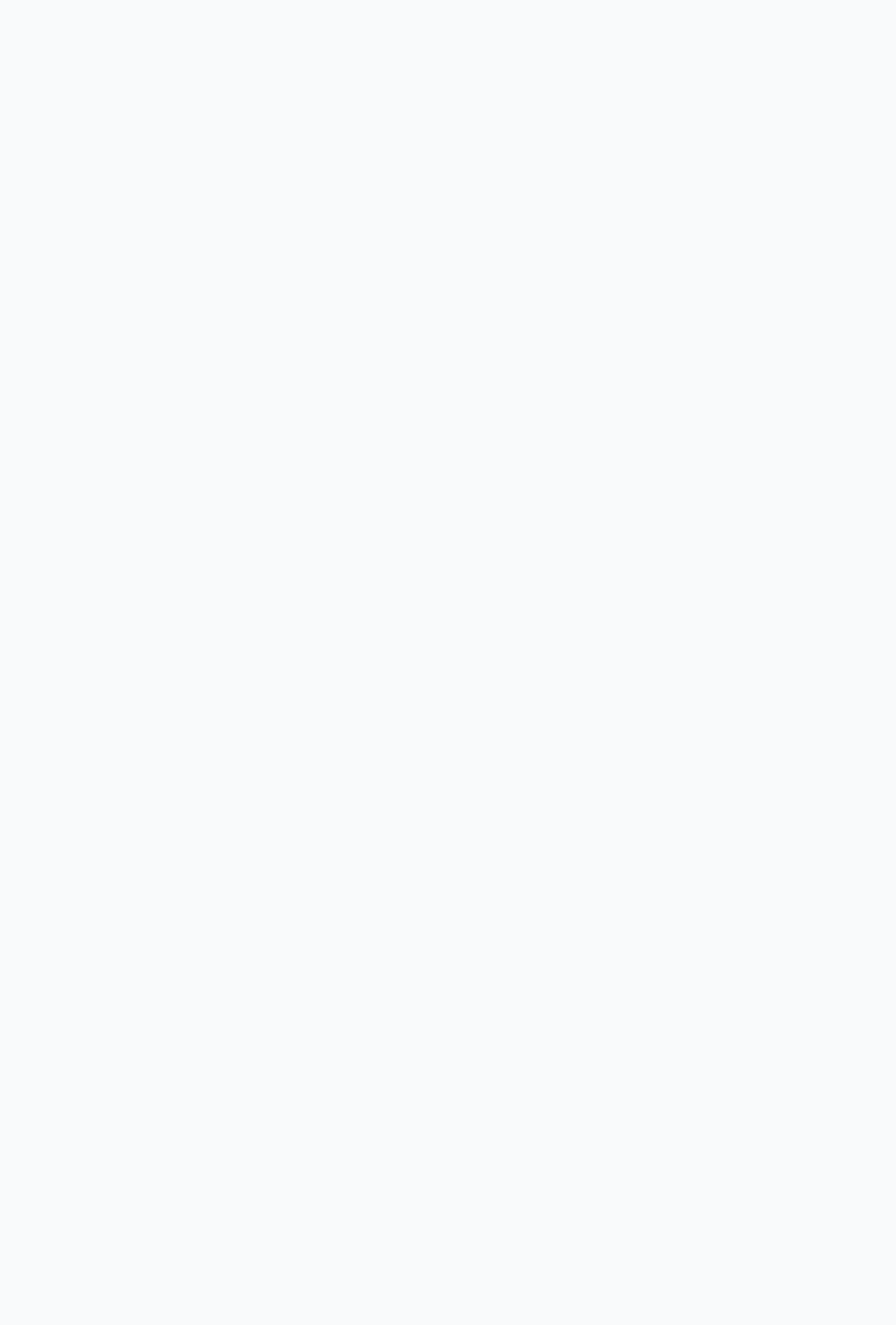
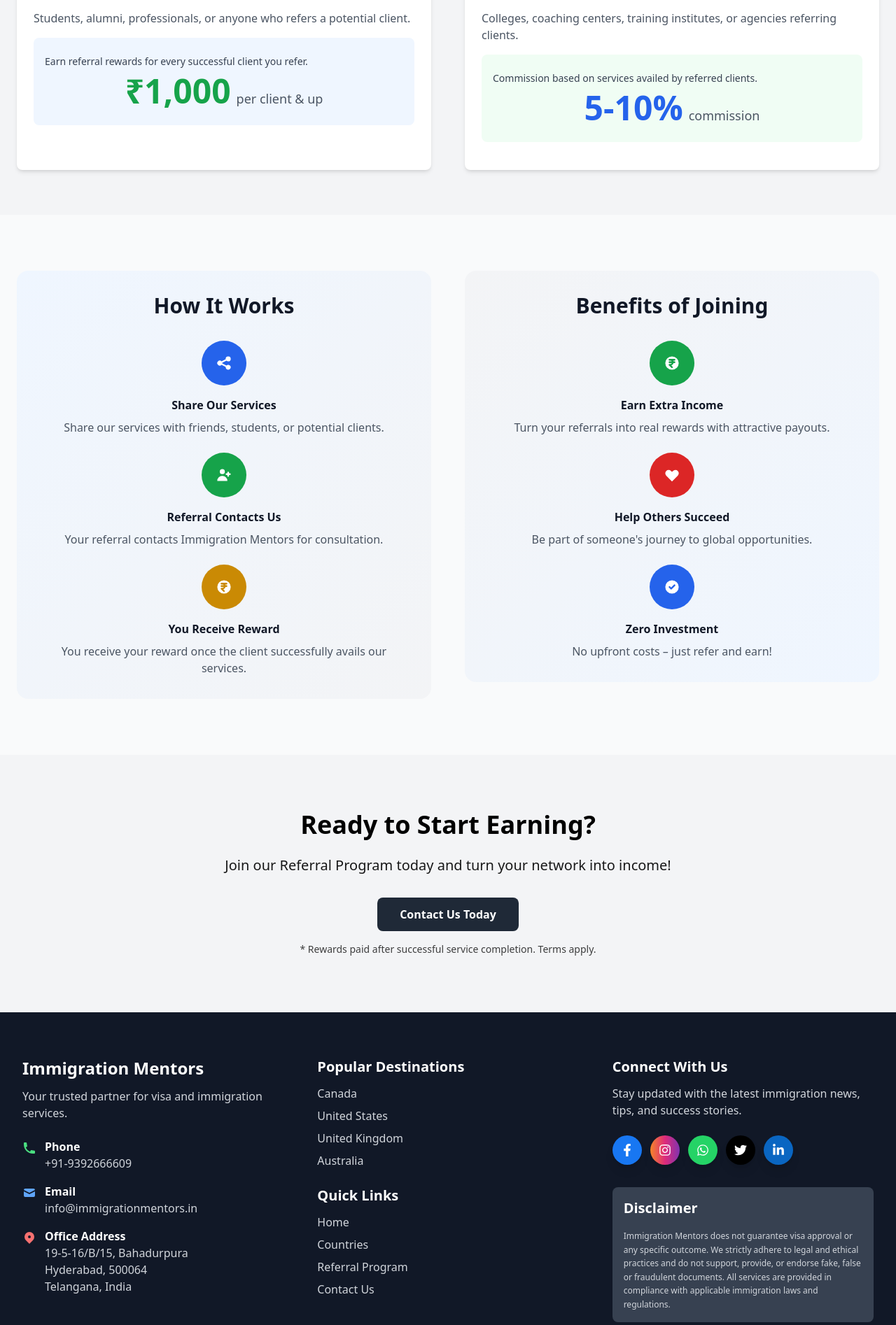
Before and after one commit to immigrationMentors/immigrationmentors_website, a React (Vite) app: page /referral-program in a window 1280 px wide. Before the commit this address had no page. Shown: the part 746-2640 px from the top of the page at 70% size. Before the commit the page ends 800 px from the top, so only its background shows below. Built offline with nearby package versions, Linux system fonts and the light colour scheme; a web font is replaced by a local one.

Commit message:
Add Disclaimer and Referral Program

```diff
--- a/src/App.jsx
+++ b/src/App.jsx
@@ -6,6 +6,7 @@
 import Country from './pages/Country';
 import FAQ from './pages/FAQ';
 import Contact from './pages/Contact';
+import ReferralProgram from './pages/ReferralProgram';
 import PrivacyPolicy from './pages/PrivacyPolicy';
 import TermsAndConditions from './pages/TermsAndConditions';
 import ScrollToTop from './components/ScrollToTop';
@@ -23,6 +24,7 @@
           <Route path="/countries" element={<Countries />} />
           <Route path="/country/:slug" element={<Country />} />
           <Route path="/faq" element={<FAQ />} />
+          <Route path="/referral-program" element={<ReferralProgram />} />
           <Route path="/contact" element={<Contact />} />
           <Route path="/privacy-policy" element={<PrivacyPolicy />} />
           <Route path="/terms-and-conditions" element={<TermsAndConditions />} />
--- a/src/components/Footer.jsx
+++ b/src/components/Footer.jsx
@@ -6,8 +6,8 @@
 const Footer = () => {
   return (
     <footer className="bg-gray-900 text-white py-6 sm:py-10 md:py-16">
-  <div className="max-w-7xl mx-auto px-4 sm:px-6 lg:px-8">
-  <div className="grid grid-cols-1 sm:grid-cols-2 lg:grid-cols-3 gap-4 sm:gap-8 md:gap-12">
+      <div className="max-w-7xl mx-auto px-4 sm:px-6 lg:px-8">
+        <div className="grid grid-cols-1 sm:grid-cols-2 lg:grid-cols-3 gap-4 sm:gap-8 md:gap-12">
 
           {/* Company Info & Contact - Highest Priority */}
           <div className="lg:col-span-1">
@@ -53,18 +53,19 @@
 
           {/* Services & Links */}
           <div className="mt-4 sm:mt-0">
-            <h4 className="text-base sm:text-lg md:text-xl font-semibold text-white mb-3 md:mb-6">Popular Destinations</h4>
-            <ul className="space-y-1 md:space-y-3">
+            <h4 className="text-base sm:text-lg md:text-xl font-semibold text-white mb-2 md:mb-3">Popular Destinations</h4>
+            <ul className="space-y-1 md:space-y-2">
               <li><Link to="/countries/canada" className="text-gray-300 hover:text-white transition-colors text-sm sm:text-base md:text-md">Canada</Link></li>
               <li><Link to="/countries/usa" className="text-gray-300 hover:text-white transition-colors text-sm sm:text-base md:text-md">United States</Link></li>
               <li><Link to="/countries/uk" className="text-gray-300 hover:text-white transition-colors text-sm sm:text-base md:text-md">United Kingdom</Link></li>
               <li><Link to="/countries/australia" className="text-gray-300 hover:text-white transition-colors text-sm sm:text-base md:text-md">Australia</Link></li>
             </ul>
-            <div className="mt-4 md:mt-8">
-              <h4 className="text-base sm:text-lg md:text-xl font-semibold text-white mb-3 md:mb-6">Quick Links</h4>
-              <ul className="space-y-1 md:space-y-3">
+            <div className="mt-4 md:mt-6">
+              <h4 className="text-base sm:text-lg md:text-xl font-semibold text-white mb-2 md:mb-3">Quick Links</h4>
+              <ul className="space-y-1 md:space-y-2">
                 <li><Link to="/" className="text-gray-300 hover:text-white transition-colors text-sm sm:text-base md:text-md">Home</Link></li>
                 <li><Link to="/countries" className="text-gray-300 hover:text-white transition-colors text-sm sm:text-base md:text-md">Countries</Link></li>
+                <li><Link to="/referral-program" className="text-gray-300 hover:text-white transition-colors text-sm sm:text-base md:text-md">Referral Program</Link></li>
                 <li><Link to="/contact" className="text-gray-300 hover:text-white transition-colors text-sm sm:text-base md:text-md">Contact Us</Link></li>
               </ul>
             </div>
@@ -72,12 +73,12 @@
 
           {/* Social Media & CTA */}
           <div className="mt-4 lg:mt-0">
-            <h4 className="text-base sm:text-lg md:text-xl font-semibold text-white mb-3 md:mb-6">Connect With Us</h4>
+            <h4 className="text-base sm:text-lg md:text-xl font-semibold text-white mb-2 md:mb-3">Connect With Us</h4>
             <p className="text-gray-300 mb-3 md:mb-6 leading-relaxed text-sm sm:text-base md:text-md">
               Stay updated with the latest immigration news, tips, and success stories.
             </p>
 
-            <div className="flex flex-wrap gap-2 sm:gap-3 mb-4 sm:mb-6">
+            <div className="flex flex-wrap gap-2 sm:gap-3 mb-6 sm:mb-8">
               <a
                 href="https://www.facebook.com/share/19542DKPYj/?mibextid=wwXIfr"
                 target="_blank"
@@ -125,17 +126,14 @@
               </a>
             </div>
 
-            <div className="bg-gray-800 p-4 sm:p-6 rounded-lg">
-              <h5 className="text-white font-semibold mb-2 text-base sm:text-lg md:text-xl">Ready to Start Your Journey?</h5>
-              <Link
-                to="/contact"
-                className="inline-block bg-white text-gray-900 px-4 sm:px-6 py-2 rounded-lg font-semibold hover:bg-gray-100 transition-colors text-sm sm:text-base md:text-md"
-              >
-                Get Free Consultation
-              </Link>
+            <div className="bg-gray-700 p-2 sm:p-4 rounded-lg">
+              <h5 className="text-white font-semibold mb-4 text-base sm:text-lg md:text-xl">Disclaimer</h5>
+
+              <p className="text-xs text-gray-300 leading-relaxed">
+                Immigration Mentors does not guarantee visa approval or any specific outcome. We strictly adhere to legal and ethical practices and do not support, provide, or endorse fake, false or fraudulent documents. All services are provided in compliance with applicable immigration laws and regulations.
+              </p>
             </div>
           </div>
-
         </div>
 
         <div className="border-t border-gray-700 mt-6 sm:mt-10 md:mt-12 pt-4 sm:pt-8">
--- a/src/components/Navbar.jsx
+++ b/src/components/Navbar.jsx
@@ -68,6 +68,13 @@
               FAQ
             </Link>
             <Link
+              to="/referral-program"
+              className={`text-gray-700 hover:text-gray-900 transition-colors pb-1 ${location.pathname === '/referral-program' ? 'border-b-2 border-gray-800 font-medium' : ''}`}
+              onClick={scrollToTop}
+            >
+              Referral Program
+            </Link>
+            <Link
               to="/contact"
               className={`text-gray-700 hover:text-gray-900 transition-colors pb-1 ${location.pathname === '/contact' ? 'border-b-2 border-gray-800 font-medium' : ''}`}
               onClick={scrollToTop}
@@ -133,6 +140,13 @@
               FAQ
             </Link>
             <Link
+              to="/referral-program"
+              className={`text-gray-700 hover:text-gray-900 transition-colors px-2 py-2 rounded-md hover:bg-gray-100 ${location.pathname === '/referral-program' ? 'border-l-4 border-gray-800 font-medium pl-3' : ''}`}
+              onClick={handleNavClick}
+            >
+              Referral Program
+            </Link>
+            <Link
               to="/contact"
               className={`text-gray-700 hover:text-gray-900 transition-colors px-2 py-2 rounded-md hover:bg-gray-100 ${location.pathname === '/contact' ? 'border-l-4 border-gray-800 font-medium pl-3' : ''}`}
               onClick={handleNavClick}
--- /dev/null
+++ b/src/pages/ReferralProgram.jsx
@@ -0,0 +1,145 @@
+import React from 'react';
+import { Link } from 'react-router-dom';
+import Navbar from '../components/Navbar';
+import Footer from '../components/Footer';
+import { HiShare, HiUserAdd, HiCurrencyRupee, HiOfficeBuilding, HiChartBar, HiHeart, HiCheckCircle, HiSparkles } from 'react-icons/hi';
+
+const ReferralProgram = () => {
+  return (
+    <div className="min-h-screen bg-gray-50">
+      <Navbar />
+
+      {/* Page Header */}
+      <section className="py-6 sm:py-8 md:py-10 bg-white">
+        <div className="max-w-7xl mx-auto px-4 sm:px-6 text-center">
+          <h1 className="text-2xl sm:text-3xl md:text-4xl font-bold text-gray-900 mb-4 sm:mb-6">Referral Program</h1>
+          <p className="text-base sm:text-md md:text-lg text-gray-600 max-w-3xl mx-auto font-semibold">
+            Earn rewards by referring clients to Immigration Mentors. Both individuals and institutes can benefit!
+          </p>
+        </div>
+      </section>
+
+      {/* Who Can Participate */}
+      <section className="bg-gray-100 py-10 sm:py-12 md:py-16 px-4 sm:px-6">
+        <div className="max-w-7xl mx-auto">
+          <h2 className="text-2xl sm:text-3xl md:text-4xl font-bold text-gray-900 mb-8 sm:mb-12 text-center">Who Can Participate</h2>
+          <div className="grid grid-cols-1 md:grid-cols-2 gap-8 sm:gap-12">
+            <div className="bg-white p-6 rounded-lg shadow-md hover:shadow-lg transition-shadow">
+              <div className="flex items-center justify-center mb-4">
+                <h3 className="text-xl sm:text-2xl font-semibold text-green-600">Individuals</h3>
+              </div>
+              <img src="/individuals.jpg" alt="Individuals" className="w-full h-32 sm:h-48 md:h-64 object-cover rounded-lg mb-4" />
+              <p className="text-gray-600 mb-4">Students, alumni, professionals, or anyone who refers a potential client.</p>
+              <div className="bg-blue-50 p-4 rounded-lg mb-4 py-6">
+                <p className="text-sm text-gray-700 mb-2">Earn referral rewards for every successful client you refer.</p>
+                <div className="text-center">
+                  <span className="text-4xl sm:text-5xl font-bold text-green-600">₹1,000</span>
+                  <span className="text-lg text-gray-600 ml-2">per client & up</span>
+                </div>
+              </div>
+            </div>
+            <div className="bg-white p-6 rounded-lg shadow-md hover:shadow-lg transition-shadow">
+              <div className="flex items-center justify-center mb-4">
+                <h3 className="text-xl sm:text-2xl font-semibold text-blue-600">Institutes / Organizations</h3>
+              </div>
+              <img src="/organizations.jpg" alt="Institutes / Organizations" className="w-full h-32 sm:h-48 md:h-64 object-cover rounded-lg mb-4" />
+              <p className="text-gray-600 mb-4">Colleges, coaching centers, training institutes, or agencies referring clients.</p>
+              <div className="bg-green-50 p-4 rounded-lg mb-4 py-6">
+                <p className="text-sm text-gray-700 mb-2">Commission based on services availed by referred clients.</p>
+                <div className="text-center">
+                  <span className="text-4xl sm:text-5xl font-bold text-blue-600">5-10%</span>
+                  <span className="text-lg text-gray-600 ml-2">commission</span>
+                </div>
+              </div>
+            </div>
+          </div>
+        </div>
+      </section>
+
+      {/* How It Works and Benefits */}
+      <section className="py-12 sm:py-16 md:py-20 px-4 sm:px-6">
+        <div className="max-w-7xl mx-auto">
+          <div className="grid grid-cols-1 lg:grid-cols-2 gap-8 sm:gap-12 items-start">
+            {/* How It Works */}
+            <div className="bg-gradient-to-br from-blue-50 to-gray-100 p-6 sm:p-8 rounded-2xl">
+              <h2 className="text-2xl sm:text-3xl font-bold text-gray-900 mb-6 sm:mb-8 text-center">How It Works</h2>
+              <div className="grid grid-cols-1 gap-4 sm:gap-6">
+                <div className="text-center">
+                  <div className="bg-blue-600 p-3 rounded-full w-16 h-16 flex items-center justify-center mx-auto mb-4">
+                    <HiShare className="text-white text-2xl" />
+                  </div>
+                  <h4 className="font-semibold text-gray-900 mb-2">Share Our Services</h4>
+                  <p className="text-gray-600">Share our services with friends, students, or potential clients.</p>
+                </div>
+                <div className="text-center">
+                  <div className="bg-green-600 p-3 rounded-full w-16 h-16 flex items-center justify-center mx-auto mb-4">
+                    <HiUserAdd className="text-white text-2xl" />
+                  </div>
+                  <h4 className="font-semibold text-gray-900 mb-2">Referral Contacts Us</h4>
+                  <p className="text-gray-600">Your referral contacts Immigration Mentors for consultation.</p>
+                </div>
+                <div className="text-center">
+                  <div className="bg-yellow-600 p-3 rounded-full w-16 h-16 flex items-center justify-center mx-auto mb-4">
+                    <HiCurrencyRupee className="text-white text-2xl" />
+                  </div>
+                  <h4 className="font-semibold text-gray-900 mb-2">You Receive Reward</h4>
+                  <p className="text-gray-600">You receive your reward once the client successfully avails our services.</p>
+                </div>
+              </div>
+            </div>
+            {/* Benefits of Joining */}
+            <div className="bg-gradient-to-br from-gray-100 to-blue-50 p-6 sm:p-8 rounded-2xl">
+              <h2 className="text-2xl sm:text-3xl font-bold text-gray-900 mb-6 sm:mb-8 text-center">Benefits of Joining</h2>
+              <div className="grid grid-cols-1 gap-4 sm:gap-6">
+                <div className="text-center">
+                  <div className="bg-green-600 p-3 rounded-full w-16 h-16 flex items-center justify-center mx-auto mb-4">
+                    <HiCurrencyRupee className="text-white text-2xl" />
+                  </div>
+                  <h4 className="font-semibold text-gray-900 mb-2">Earn Extra Income</h4>
+                  <p className="text-gray-600">Turn your referrals into real rewards with attractive payouts.</p>
+                </div>
+                <div className="text-center">
+                  <div className="bg-red-600 p-3 rounded-full w-16 h-16 flex items-center justify-center mx-auto mb-4">
+                    <HiHeart className="text-white text-2xl" />
+                  </div>
+                  <h4 className="font-semibold text-gray-900 mb-2">Help Others Succeed</h4>
+                  <p className="text-gray-600">Be part of someone's journey to global opportunities.</p>
+                </div>
+                <div className="text-center">
+                  <div className="bg-blue-600 p-3 rounded-full w-16 h-16 flex items-center justify-center mx-auto mb-4">
+                    <HiCheckCircle className="text-white text-2xl" />
+                  </div>
+                  <h4 className="font-semibold text-gray-900 mb-2">Zero Investment</h4>
+                  <p className="text-gray-600">No upfront costs – just refer and earn!</p>
+                </div>
+              </div>
+            </div>
+          </div>
+        </div>
+      </section>
+
+      {/* CTA Section */}
+      <section className="py-12 sm:py-16 md:py-20 px-4 sm:px-6 bg-gray-100 text-black">
+        <div className="max-w-4xl mx-auto text-center">
+          <h2 className="text-2xl sm:text-3xl md:text-4xl font-bold mb-4 sm:mb-6">Ready to Start Earning?</h2>
+          <p className="text-base sm:text-lg md:text-xl mb-6 sm:mb-8 opacity-90">
+            Join our Referral Program today and turn your network into income!
+          </p>
+          <a
+            href="/contact"
+            className="inline-block bg-gray-800 text-white px-5 sm:px-6 md:px-8 py-2 sm:py-3 rounded-lg text-sm sm:text-base font-semibold hover:bg-gray-700 transition-colors"
+          >
+            Contact Us Today
+          </a>
+          <p className="text-xs sm:text-sm mt-4 opacity-75">
+            * Rewards paid after successful service completion. Terms apply.
+          </p>
+        </div>
+      </section>
+
+      <Footer />
+    </div>
+  );
+};
+
+export default ReferralProgram;
```
Also changed, not shown: src/pages/Home.jsx (+15 -15 lines), public/individuals.jpg (added), public/organizations.jpg (added).
